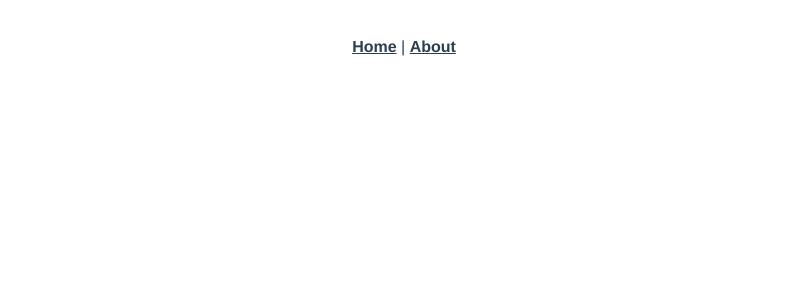
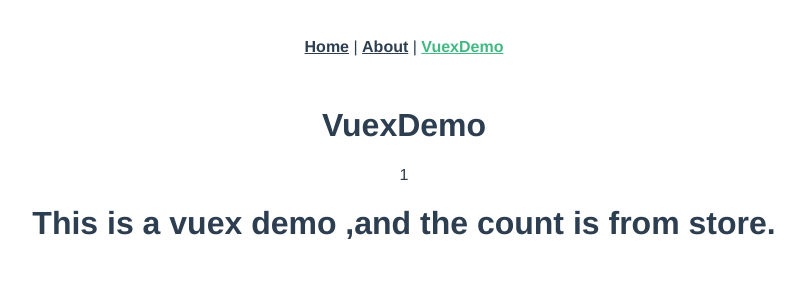
Before and after one commit to unromanticman/vue-cheatsheet, a Vue app: page /vuexDemo in a window 1280 px wide. Shown: the top 300 px of the page, without its empty margins (236-1041 px from the left). Built offline with nearby package versions, Linux system fonts and the light colour scheme.

Commit message:
增加vuex全域溝通狀態管理

```diff
--- a/package.json
+++ b/package.json
@@ -11,7 +11,8 @@
     "babel-polyfill": "^6.26.0",
     "core-js": "^3.6.5",
     "vue": "^2.6.11",
-    "vue-router": "^3.2.0"
+    "vue-router": "^3.2.0",
+    "vuex": "^3.6.2"
   },
   "devDependencies": {
     "@vue/cli-plugin-babel": "~4.5.0",
--- a/src/App.vue
+++ b/src/App.vue
@@ -2,9 +2,10 @@
   <div id="app">
     <div id="nav">
       <router-link to="/">Home</router-link> |
-      <router-link to="/about">About</router-link>
+      <router-link to="/about">About</router-link> |
+      <router-link to="/vuexDemo">VuexDemo</router-link>
     </div>
-    <router-view/>
+    <router-view />
   </div>
 </template>
 
--- a/src/main.js
+++ b/src/main.js
@@ -2,10 +2,12 @@
 import Vue from 'vue'
 import App from './App.vue'
 import router from './router'
+import store from './store'
 
 Vue.config.productionTip = false
 
 new Vue({
+  store,
   router,
   render: h => h(App)
 }).$mount('#app')
--- a/src/router/index.js
+++ b/src/router/index.js
@@ -2,6 +2,7 @@
 import VueRouter from 'vue-router'
 import Home from '../views/Home.vue'
 import About from '../views/About.vue'
+import VuexDemo from '../views/VuexDemo.vue'
 
 Vue.use(VueRouter)
 
@@ -17,6 +18,12 @@
     name: 'About',
     component: About,
     props: { pageName: 'About' }
+  },
+  {
+    path: '/vuexDemo',
+    name: 'VuexDemo',
+    component: VuexDemo,
+    props: { pageName: 'VuexDemo' }
   }
 ]
 
--- /dev/null
+++ b/src/store.js
@@ -0,0 +1,22 @@
+import Vue from 'vue'
+import Vuex from 'vuex'
+
+Vue.use(Vuex)
+
+const store = new Vuex.Store({
+  state: {
+    count: 0
+  },
+  mutations: { // mutations為同步處理
+    increment(state, num) {
+      state.count = state.count + num
+    }
+  },
+  actions: { // 負責處理邏輯，只送mutations，允許非同步
+    increment(context, num) {
+      context.commit('increment', num)
+    }
+  }
+})
+
+export default store
--- /dev/null
+++ b/src/views/VuexDemo.vue
@@ -0,0 +1,21 @@
+<template>
+  <div>
+    <h1>{{ pageName }}</h1>
+    {{ count }}
+    <h1>This is a vuex demo ,and the count is from store.</h1>
+  </div>
+</template>
+<script>
+export default {
+  name: "VuexDemo",
+  props: ["pageName"],
+  computed: {
+    count: function () {
+      return this.$store.state.count;
+    },
+  },
+  mounted: function () {
+    this.$store.dispatch("increment", 1);
+  },
+};
+</script>
```
Also changed, not shown: 1 other file (tests, documents, lock files or other folders).
